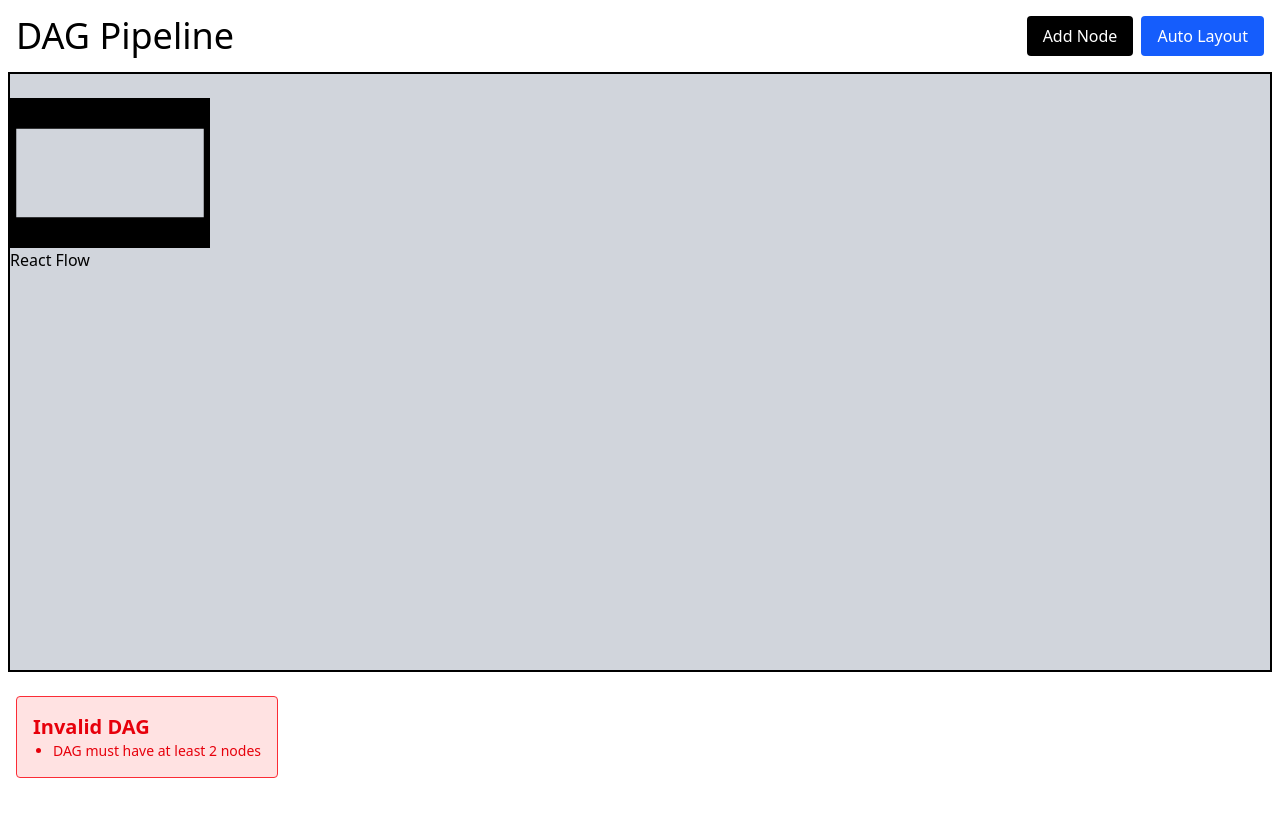
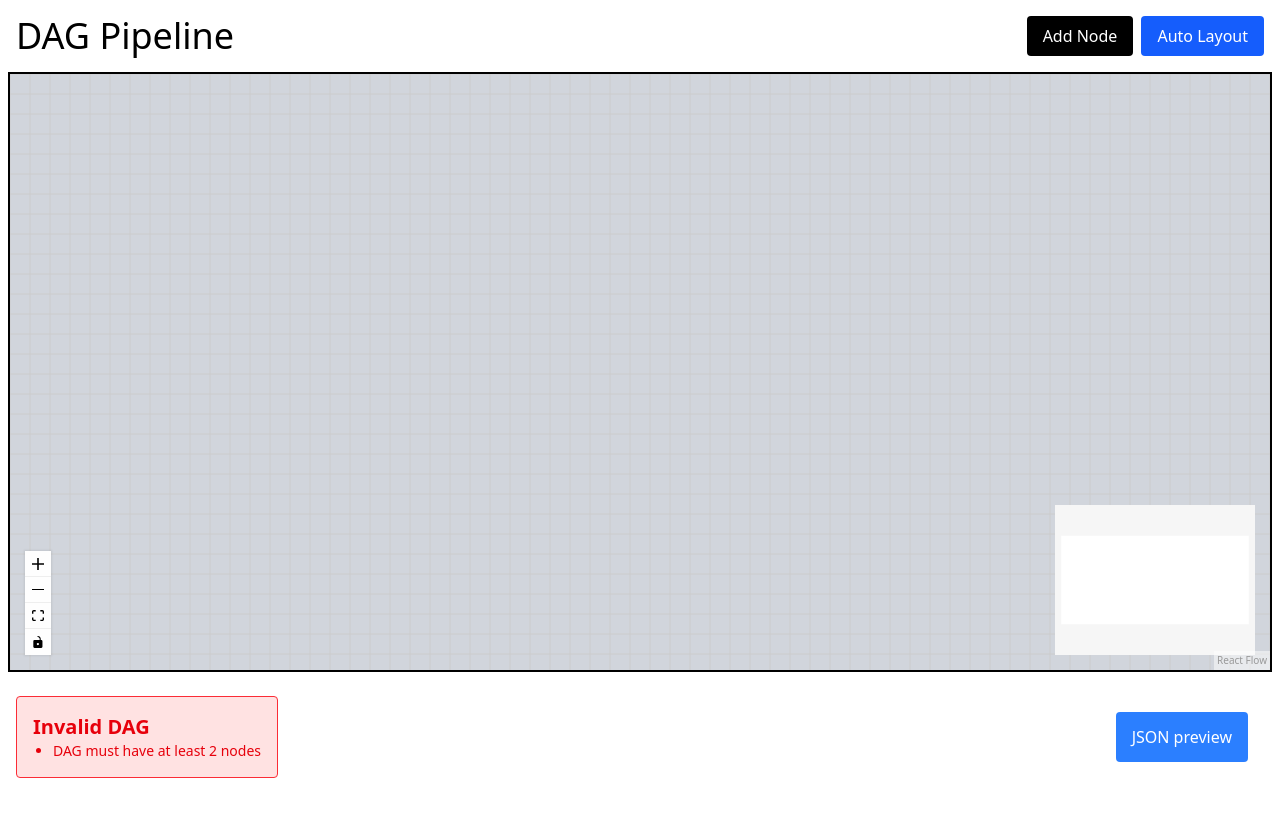
Before and after one commit to partiksingh1/Pipeline_DAG, a React (Vite) app: page / in a window 1280 px wide. Built offline with nearby package versions, Linux system fonts and the light colour scheme.

Commit message:
feat : add autoLayout and JSON preview

```diff
--- a/package.json
+++ b/package.json
@@ -10,6 +10,7 @@
     "preview": "vite preview"
   },
   "dependencies": {
+    "@dagrejs/dagre": "^1.1.5",
     "@tailwindcss/vite": "^4.1.11",
     "@xyflow/react": "^12.8.2",
     "react": "^19.1.0",
--- a/src/App.tsx
+++ b/src/App.tsx
@@ -1,8 +1,10 @@
-
-import { addEdge, applyEdgeChanges, applyNodeChanges, Background, BackgroundVariant, Controls, MiniMap, ReactFlow, type Connection, type Edge, type Node } from '@xyflow/react';
+import { addEdge, applyEdgeChanges, applyNodeChanges, Background, BackgroundVariant, Controls, MarkerType, MiniMap, ReactFlow, type Connection, type Edge, type Node } from '@xyflow/react';
+import '@xyflow/react/dist/style.css';
 import { Navbar } from './components/NavBar';
 import { useCallback, useEffect, useRef, useState } from 'react';
 import CustomNode from './components/CustomNode';
+import JsonPreview from './components/JsonPreview';
+import { AutoLayout } from './utils/autoLayout';
 
 function App() {
 
@@ -10,6 +12,7 @@ function App() {
   const initialEdges: Edge[] = [];
   const [errors, setErrors] = useState<string[]>([]);
   const [valid, setIsValid] = useState(true);
+  const [isJsonPreviewOpen, setIsJsonPreviewOpen] = useState(false);
   const nodeTypes = {
     selectorNode: CustomNode,
   };
@@ -111,10 +114,22 @@ function App() {
     },
     [nodes],
   );
+  const handleJsonPreview = () => {
+    if (!valid) {
+      return
+    }
+    scrollTo({
+      behavior: "smooth",
+      top: 1000
+    })
+    setIsJsonPreviewOpen(true);
+  };
 
-  const handleAutoLayout = () => {
-    // Implement auto layout logic here
-  };
+  const handleAutoLayout = useCallback(() => {
+    const { nodes: layoutNodes, edges: layoutEdges } = AutoLayout(nodes, edges)
+    setNodes(layoutNodes)
+    setEdges(layoutEdges)
+  }, [nodes, edges, setNodes, setEdges])
   const renderDAGStatus = () => {
     if (errors.length > 0) {
       return (
@@ -152,6 +167,13 @@ function App() {
           onConnect={onConnect}
           fitView
           nodeTypes={nodeTypes}
+          defaultEdgeOptions={{
+            animated: true,
+            markerEnd: {
+              type: MarkerType.ArrowClosed,
+              color: '#3b83e6',
+            },
+          }}
         >
           <Controls />
           <MiniMap nodeStrokeWidth={3} />
@@ -160,7 +182,9 @@ function App() {
       </div>
       <div className='flex justify-between gap-4'>
         {renderDAGStatus()}
+        <button onClick={handleJsonPreview} className="px-4 m-8 bg-blue-500 text-white rounded cursor-pointer">JSON preview</button>
       </div>
+      {isJsonPreviewOpen && <JsonPreview nodes={nodes} edges={edges} />}
     </div>
   )
 }
--- /dev/null
+++ b/src/utils/autoLayout.ts
@@ -0,0 +1,45 @@
+import dagre from '@dagrejs/dagre';
+import type { Edge, Node } from '@xyflow/react';
+
+const nodeWidth = 180;
+const nodeHeight = 100;
+
+export const AutoLayout = (nodes: Node[], edges: Edge[]) => {
+    const dagreGraph = new dagre.graphlib.Graph();
+    dagreGraph.setDefaultEdgeLabel(() => ({}));
+
+    dagreGraph.setGraph({
+        rankdir: 'LR', // Top to bottom layout
+        nodesep: 30,
+        ranksep: 50,
+        marginx: 20,
+        marginy: 20,
+    });
+
+    // Add nodes to dagre graph
+    nodes.forEach((node) => {
+        dagreGraph.setNode(node.id, { width: nodeWidth, height: nodeHeight });
+    });
+
+    // Add edges to dagre graph
+    edges.forEach((edge) => {
+        dagreGraph.setEdge(edge.source, edge.target);
+    });
+
+    // Run dagre layout algorithm
+    dagre.layout(dagreGraph);
+
+    // Map over nodes to apply layout positions
+    const layoutNodes = nodes.map((node) => {
+        const pos = dagreGraph.node(node.id);
+        return {
+            ...node,
+            position: {
+                x: pos.x - nodeWidth / 2, // Center the node in the layout
+                y: pos.y - nodeHeight / 2,
+            },
+        };
+    });
+
+    return { nodes: layoutNodes, edges };
+};
```
Also changed, not shown: 1 other file (tests, documents, lock files or other folders).
